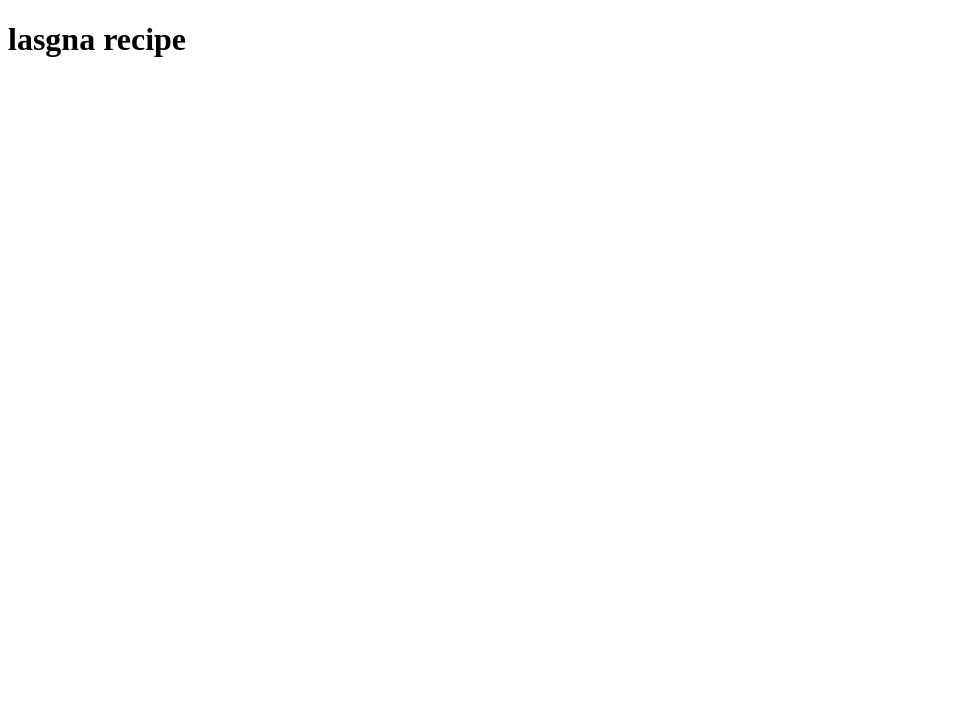
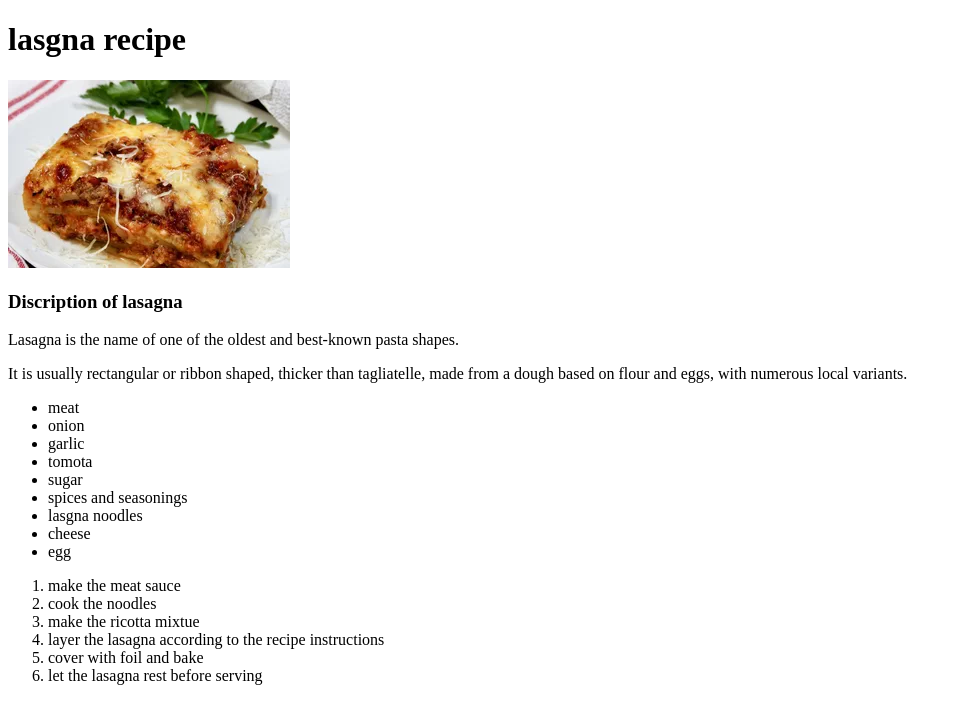
Before and after one commit to Hassan7675/odin-recipe, a plain HTML site: page recipes/lasagna.html in a window 1280 px wide. Shown: the whole page, without its empty margins (0-962 px from the left). Drawn offline with Linux system fonts and the light colour scheme.

Commit message:
made the first recipe website

```diff
--- a/recipes/lasagna.html
+++ b/recipes/lasagna.html
@@ -6,5 +6,28 @@
     </head>
     <body>
         <h1>lasgna recipe</h1>
+        <img src="../images/food.webp" alt="a picture of lasagna">
+        <h3>Discription of lasagna</h3>
+        <p>Lasagna is the name of one of the oldest and best-known pasta shapes.</p>
+        <p>It is usually rectangular or ribbon shaped, thicker than tagliatelle, made from a dough based on flour and eggs, with numerous local variants.</p>
+        <ul>
+            <li>meat</li>
+            <li>onion</li>
+            <li>garlic</li>
+            <li>tomota</li>
+            <li>sugar</li>
+            <li>spices and seasonings</li>
+            <li>lasgna noodles</li>
+            <li>cheese</li>
+            <li>egg</li>
+        </ul>
+        <ol>
+            <li>make the meat sauce</li>
+            <li>cook the noodles</li>
+            <li>make the ricotta mixtue</li>
+            <li>layer the lasagna according to the recipe instructions</li>
+            <li>cover with foil and bake</li>
+            <li>let the lasagna rest before serving</li>
+        </ol>
     </body>
 </html>
```
